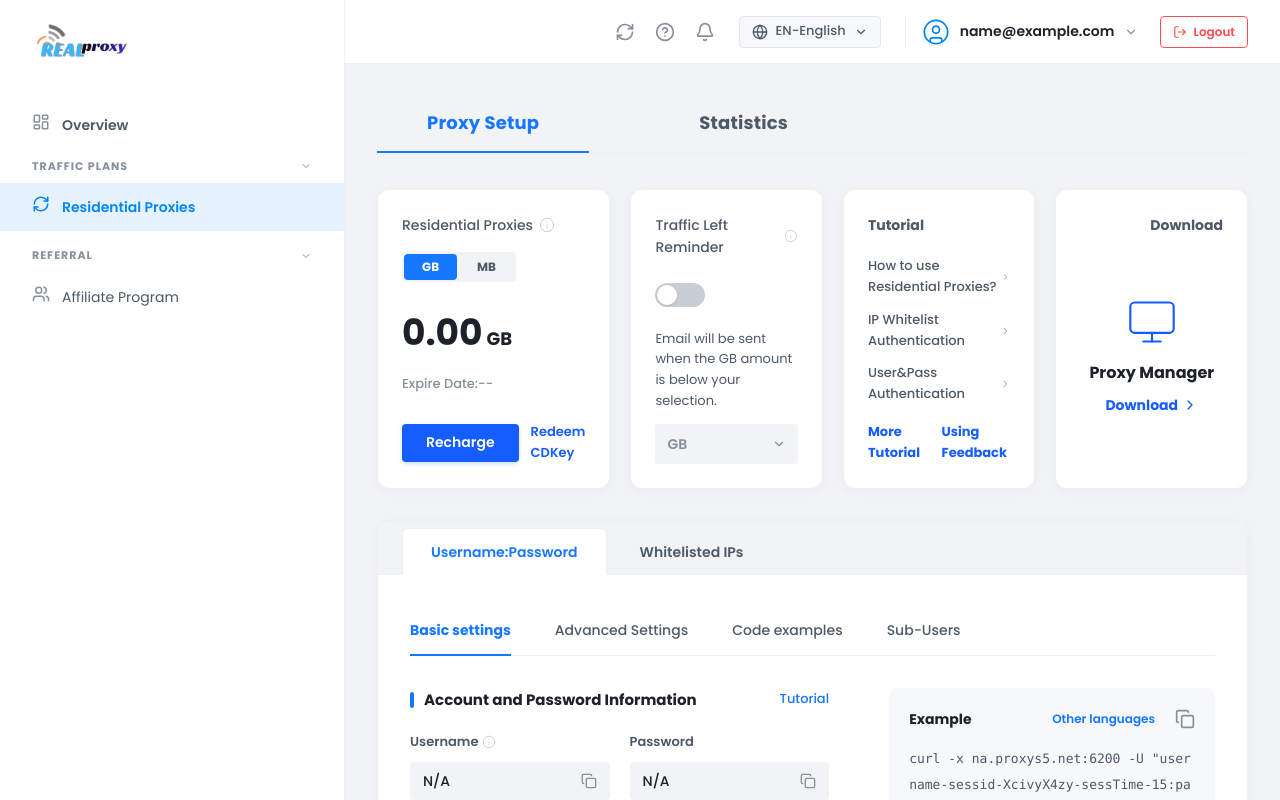
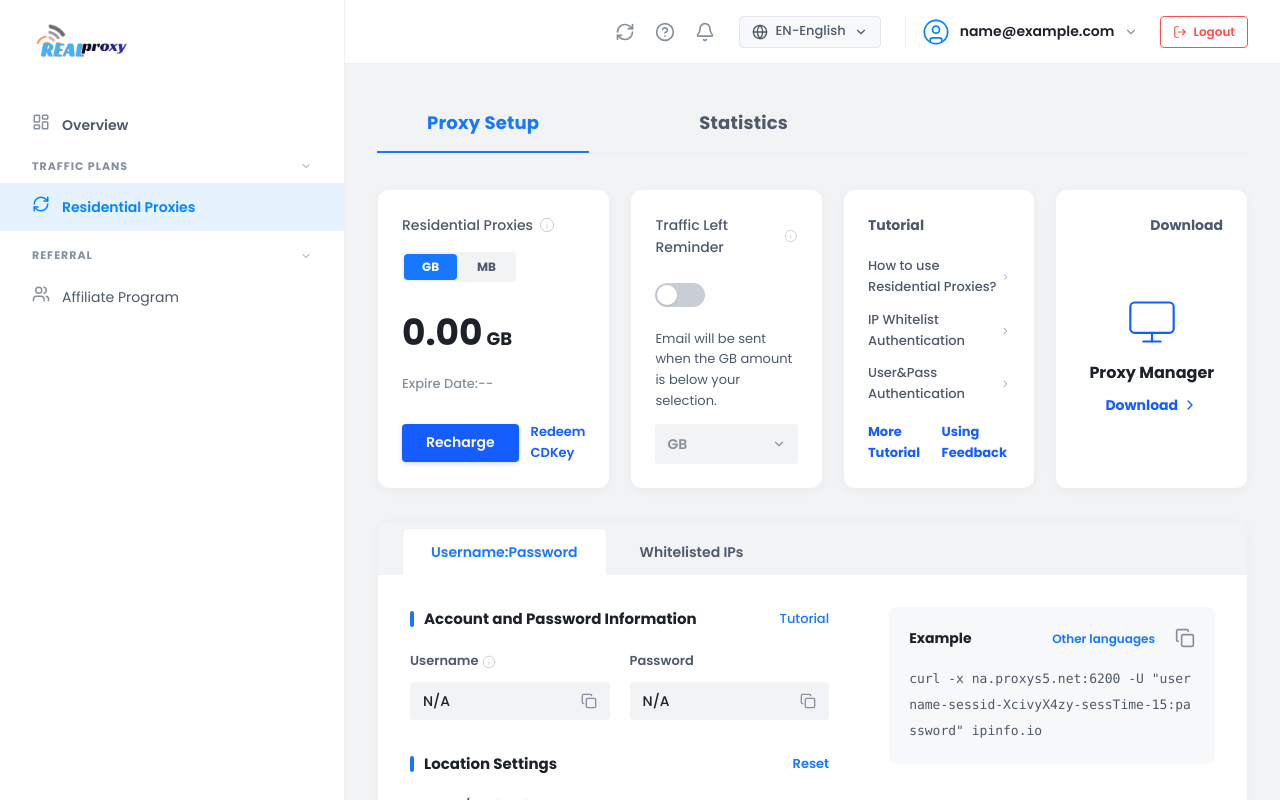
Before and after one commit to Md-Abu-Rayhan/real-proxy-nextjs, a Next.js app: page /dashboard/traffic-setup in a window 1280 px wide. Built offline with nearby package versions, Linux system fonts and the light colour scheme; no server answers; sample sign-in values are in the browser's storage.

Commit message:
remove Basic settings

```diff
--- a/src/app/dashboard/traffic-setup/page.tsx
+++ b/src/app/dashboard/traffic-setup/page.tsx
@@ -27,7 +27,6 @@ interface ProxyInfo {
 const TrafficSetupPage = () => {
     const [activeTab, setActiveTab] = useState('Proxy Setup');
     const [activeExtractionTab, setActiveExtractionTab] = useState('Username:Password');
-    const [activeSettingTab, setActiveSettingTab] = useState('Basic settings');
     const [trafficReminder, setTrafficReminder] = useState(false);
     const [unit, setUnit] = useState('GB');
     const [proxyInfo, setProxyInfo] = useState<ProxyInfo | null>(null);
@@ -230,27 +229,6 @@ const TrafficSetupPage = () => {
                 </div>
 
                 <div style={{ padding: '32px' }}>
-                    {/* Setup Category Tabs */}
-                    <div style={{ display: 'flex', gap: '44px', borderBottom: '1px solid #f0f0f0', marginBottom: '32px' }}>
-                        {['Basic settings', 'Advanced Settings', 'Code examples', 'Sub-Users'].map(tab => (
-                            <div
-                                key={tab}
-                                onClick={() => setActiveSettingTab(tab)}
-                                style={{
-                                    padding: '12px 0',
-                                    fontSize: '14px',
-                                    fontWeight: activeSettingTab === tab ? '700' : '500',
-                                    color: activeSettingTab === tab ? '#1677ff' : '#4E5969',
-                                    borderBottom: activeSettingTab === tab ? '2px solid #1677ff' : '2px solid transparent',
-                                    cursor: 'pointer',
-                                    marginBottom: '-1px'
-                                }}
-                            >
-                                {tab}
-                            </div>
-                        ))}
-                    </div>
-
                     <div style={{ display: 'grid', gridTemplateColumns: '1.25fr 0.75fr', gap: '60px' }}>
                         {/* Form Column */}
                         <div style={{ display: 'flex', flexDirection: 'column', gap: '32px' }}>
@@ -313,7 +291,6 @@ const TrafficSetupPage = () => {
                                         </div>
                                     </div>
                                 </div>
-                                <a href="#" style={{ color: '#1677ff', fontSize: '14px', textDecoration: 'none', fontWeight: '700' }}>+ Add sub-account</a>
                             </div>
 
                             <div style={{ display: 'flex', flexDirection: 'column', gap: '20px' }}>
```
